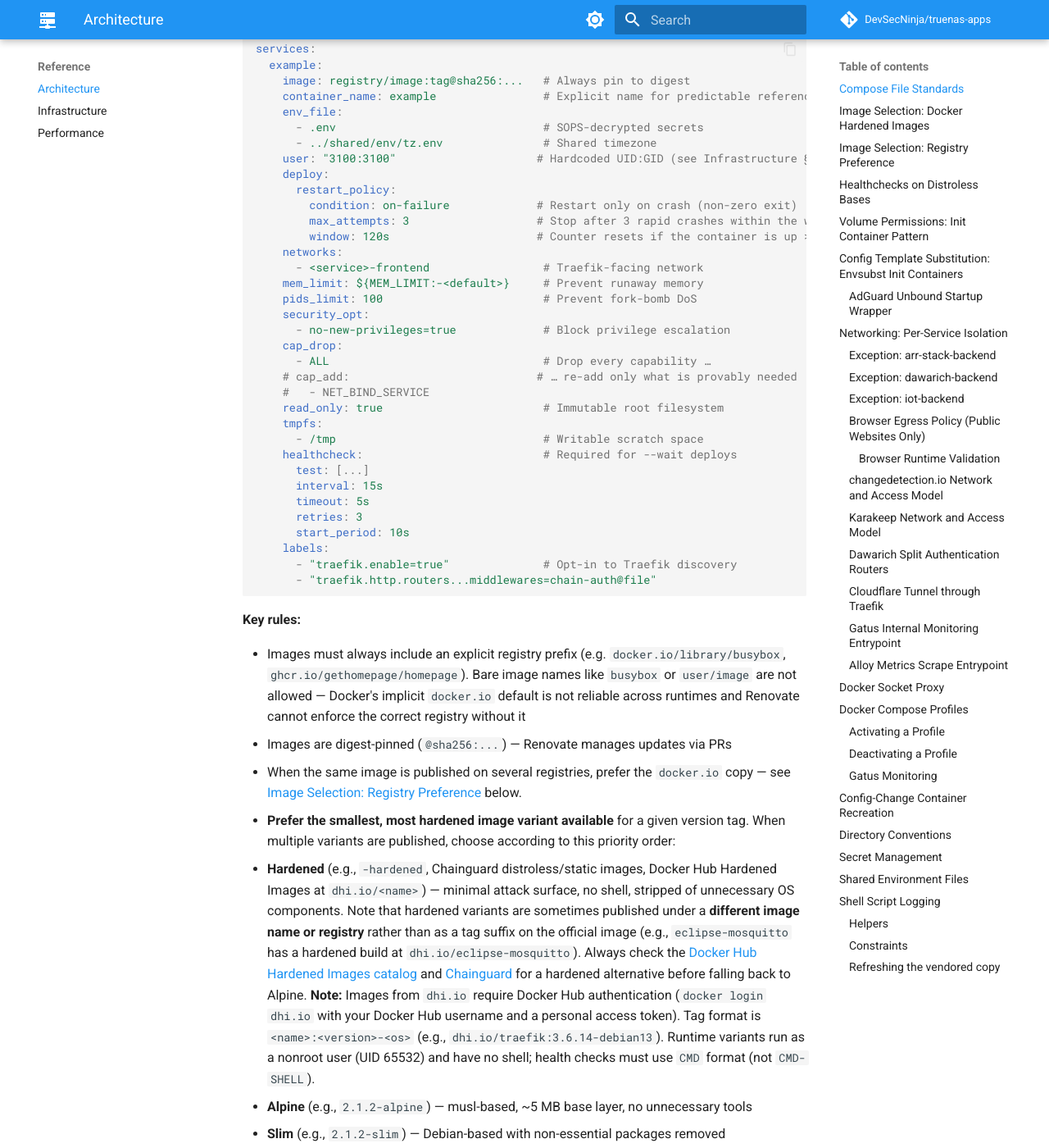
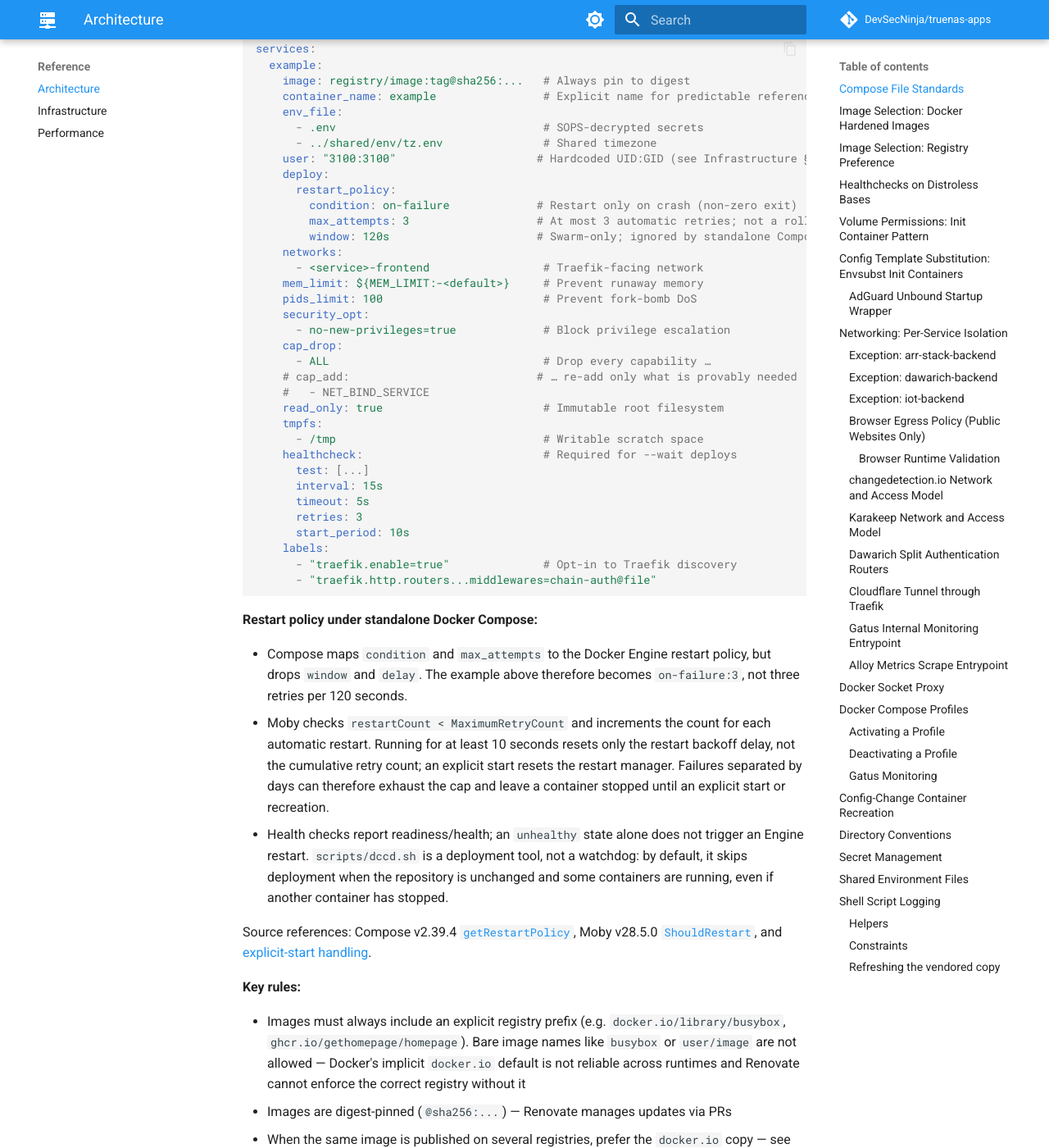
Before and after one commit to DevSecNinja/truenas-apps, an MkDocs documentation site: the page built from docs/ARCHITECTURE.md, in a window 1280 px wide and 1400 px high, scrolled down 397 px. Shown: the whole window at 82% size. Built offline with MkDocs 1.6.1 and Material for MkDocs 9.7.7, drawn with Linux system fonts in a browser that asks for light colours; comment, search, counter and statistics services are not loaded.

````diff
--- a/docs/ARCHITECTURE.md
+++ b/docs/ARCHITECTURE.md
@@ -18,8 +18,8 @@ services:
     deploy:
       restart_policy:
         condition: on-failure             # Restart only on crash (non-zero exit)
-        max_attempts: 3                   # Stop after 3 rapid crashes within the window
-        window: 120s                      # Counter resets if the container is up > 2 min
+        max_attempts: 3                   # At most 3 automatic retries; not a rolling window
+        window: 120s                      # Swarm-only; ignored by standalone Compose
     networks:
       - <service>-frontend                 # Traefik-facing network
     mem_limit: ${MEM_LIMIT:-<default>}     # Prevent runaway memory
@@ -43,6 +43,14 @@ services:
       - "traefik.enable=true"              # Opt-in to Traefik discovery
       - "traefik.http.routers...middlewares=chain-auth@file"
 ```
+
+**Restart policy under standalone Docker Compose:**
+
+- Compose maps `condition` and `max_attempts` to the Docker Engine restart policy, but drops `window` and `delay`. The example above therefore becomes `on-failure:3`, not three retries per 120 seconds.
+- Moby checks `restartCount < MaximumRetryCount` and increments the count for each automatic restart. Running for at least 10 seconds resets only the restart backoff delay, not the cumulative retry count; an explicit start resets the restart manager. Failures separated by days can therefore exhaust the cap and leave a container stopped until an explicit start or recreation.
+- Health checks report readiness/health; an `unhealthy` state alone does not trigger an Engine restart. `scripts/dccd.sh` is a deployment tool, not a watchdog: by default, it skips deployment when the repository is unchanged and some containers are running, even if another container has stopped.
+
+Source references: Compose v2.39.4 [`getRestartPolicy`](https://github.com/docker/compose/blob/v2.39.4/pkg/compose/create.go), Moby v28.5.0 [`ShouldRestart`](https://github.com/moby/moby/blob/v28.5.0/restartmanager/restartmanager.go), and [explicit-start handling](https://github.com/moby/moby/blob/v28.5.0/daemon/start.go).
 
 **Key rules:**
 
````
Also changed, not shown: services/adguard/README.md (+8 -1 lines), 2 other files.
